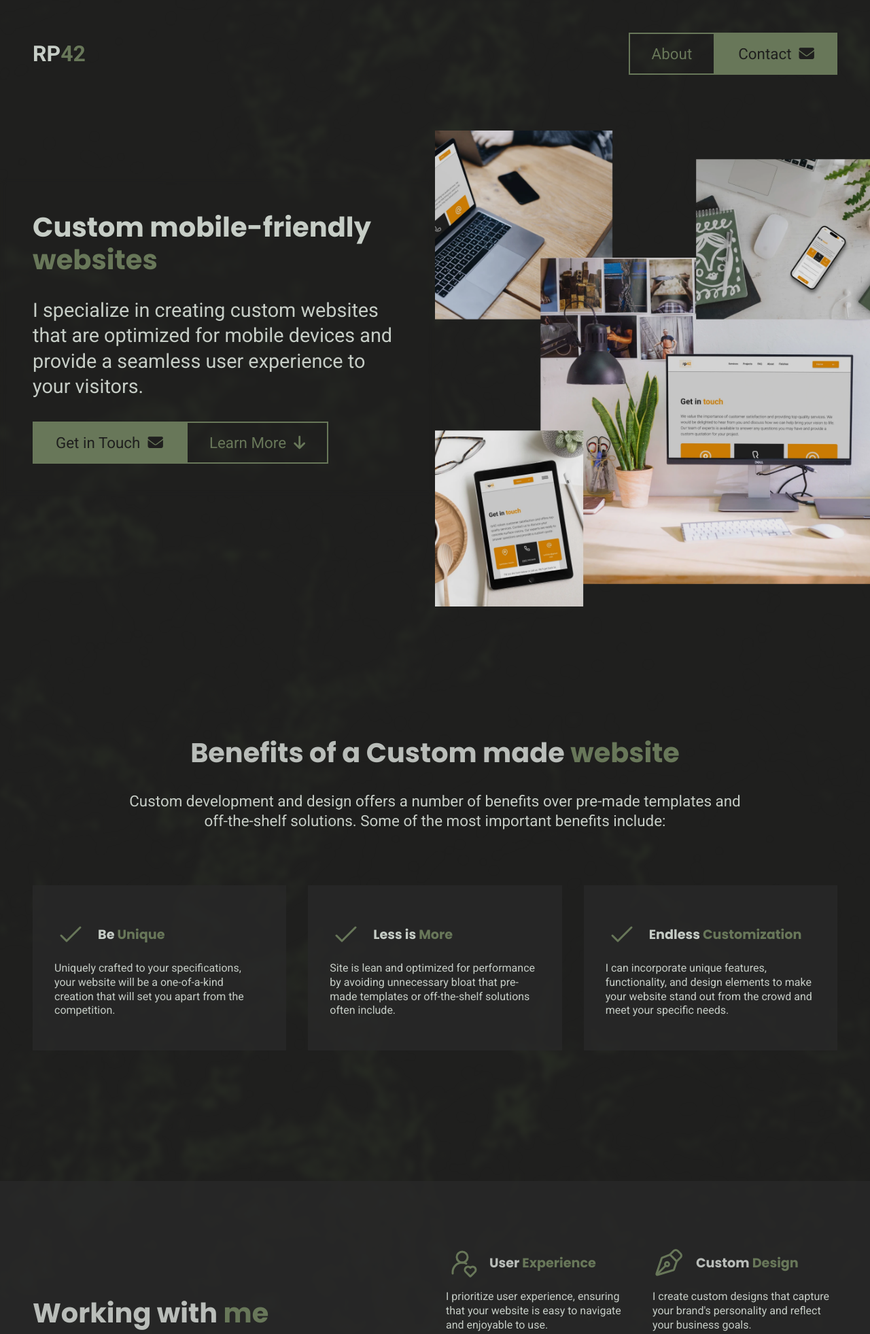
After one commit to rp42dev/django_project, a Django app: page /web-development/ in a window 1280 px wide. The commit adds this page. Shown: the top 1962 px of the page at 68% size. Run offline with Django 4.2, Linux system fonts and the light colour scheme.

Commit message:
change content

```diff
--- /dev/null
+++ b/home/templates/partials/services/featured-benefits.html
@@ -0,0 +1,57 @@
+{% load static %}
+
+<div id="benefits" class="spacer"></div>
+<section>
+  <div class="container">
+    <div class="flex__column px-2 px-md-2">
+      <h2 class="light text-center text-sm-left">Benefits of a Custom made <span class="primary">website</span></h2>
+
+      <p class=" col-12 col-xl-9 mx-auto text-center text-sm-left medium-text">
+        Custom development and design offers a number of benefits over pre-made templates and off-the-shelf solutions.
+        Some of the most important benefits include:
+        <div class="spacer-1"></div>
+      <div class="row tech flex__center stretch">
+
+        <div class="px-0 px-md-1 col-12 col-md-6 col-lg-4 stretch">
+          <div class="flex__column gap-1 px-2 py-3 bg-gray9 ">
+            <div class="row2 gap-1 icon-sm">
+              <img src="{% static 'icons/check.svg' %}" alt="Pen tool">
+              <h6 class="text-white my-auto">Be <span class="primary">Unique</span></h6>
+            </div>
+            <p class="text-white">
+              Uniquely crafted to your specifications, your website will be a one-of-a-kind creation
+              that will set you apart from the competition.
+            </p>
+          </div>
+        </div>
+
+        <div class="px-0 px-md-1 col-12 col-md-6 col-lg-4 stretch">
+          <div class="flex__column gap-1 px-2 py-3 bg-gray9 ">
+            <div class="row2 gap-1 icon-sm">
+              <img src="{% static 'icons\check.svg' %}" alt="user love">
+              <h6 class="text-white my-auto">Less is <span class="primary">More</span></h6>
+            </div>
+            <p class="text-white">
+              Site is lean and optimized for performance by avoiding unnecessary bloat that pre-made
+              templates or off-the-shelf solutions often include.
+            </p>
+          </div>
+        </div>
+
+        <div class="px-0 px-md-1 col-12 col-md-6 col-lg-4 stretch">
+          <div class="flex__column gap-1 px-2 py-3 bg-gray9 ">
+            <div class="row2 gap-1 icon-sm">
+              <img src="{% static 'icons\check.svg' %}" alt="Settings">
+              <h6 class="text-white my-auto">Endless <span class="primary">Customization</span></h6>
+            </div>
+            <p class="text-white">
+             I can incorporate unique features, functionality, and design elements to make your website
+             stand out from the crowd and meet your specific needs.
+            </p>
+          </div>
+        </div>
+
+      </div>
+    </div>
+  </div>
+</section>
--- /dev/null
+++ b/home/templates/services/web-development.html
@@ -0,0 +1,67 @@
+{% extends 'base.html' %}
+{% load static %}
+
+{% block meta %}
+<meta name="description"
+    content=" Looking for a website designer who can create a custom mobile-friendly website for you?
+    Look no further. With years of experience in website design and development,
+    I can help you build a stunning website that will be both beautiful and functional.">
+<meta name="title" content="I Will Create a Custom Mobile-Friendly Website for You">
+
+<meta property="og:title" content="I Will Create a Custom Mobile-Friendly Website for You">
+<meta property="og:description" content="Looking for a website designer who can create a custom mobile-friendly website for you?
+    Look no further. With years of experience in website design and development,
+    I can help you build a stunning website that will be both beautiful and functional.">
+
+<meta property="twitter:title" content="I Will Create a Custom Mobile-Friendly Website for You">
+<meta property="twitter:description" content="Looking for a website designer who can create a custom mobile-friendly website for you?
+    Look no further. With years of experience in website design and development,
+    I can help you build a stunning website that will be both beautiful and functional.">
+
+<meta property="og:image" content="{% static 'img/devices3.webp' %}">
+
+<meta property="og:url" content="https://www.rp42.cloud/web-development/">
+<meta property="og:site_name" content="RP 42">
+<meta property="og:type" content="website">
+<meta property="og:locale" content="en_IE">
+<meta property="og:locale:alternate" content="en_US">
+{% endblock %}
+
+{% block title %}
+RP 42
+{% endblock %}
+
+{% block js %}
+{% endblock %}
+
+{% block header %}
+<div class="spacer"></div>
+<section id="hero">
+    <article class="container split">
+        <div class="p-2 p-lg-3 split__content">
+            <h1 class="left header-text display-1 gray responsive_headline">Custom mobile-friendly <span
+                    class="primary">websites</span></h1>
+            </h1>
+            <p class="large-text right">
+                I specialize in creating custom websites that are optimized for mobile devices and provide a seamless user
+               experience to your visitors.
+            <div class="row">
+                <a href="{% url 'contact' %}" class="primary btn medium-text">Get in Touch &nbsp;<i
+                        class="fas fa-envelope ml-2"></i></a>
+                <a href="#benefits" class="primary btn-outline medium-text d-none d-xl-block">Learn More
+                    &nbsp;<i class="fas fa-arrow-down ml-2"></i></a>
+            </div>
+        </div>
+        <div class="split__img fade-right ">
+            <img id="my-plane" src="{% static 'img/devices3.webp' %}" alt="Hero Image">
+        </div>
+    </article>
+</section>
+{% endblock %}
+
+{% block content %}
+{% include 'partials/services/featured-benefits.html' %}
+{% include 'partials/featured/featured-how.html' %}
+{% include 'partials/featured/featured-contact.html' %}
+<div class="spacer"></div>
+{% endblock %}
--- a/home/urls.py
+++ b/home/urls.py
@@ -7,5 +7,7 @@ urlpatterns = [
     path('about/', views.about, name='about'),
     path('contact/', views.contact, name='contact'),
     path('responsive-design/', views.responsive_deign, name='responsive-design'),
-    path('fromladstodads/', views.fromladstodads, name='from-lads-to-dads')
+    path('fromladstodads/', views.fromladstodads, name='from-lads-to-dads'),
+    path('web-development/', views.web_development, name='web-development'),
+    path('web-transform/', views.web_transform, name='web-transform')
 ]
--- a/home/views.py
+++ b/home/views.py
@@ -55,3 +55,12 @@ def responsive_deign(request):
 
 def fromladstodads(request):
     return render(request, 'fromladstodads.html')
+
+
+#Services
+def web_development(request):
+    return render(request, 'services/web-development.html')
+
+
+def web_transform(request):
+    return render(request, 'services/web-transform.html')
```
Also changed, not shown: home/templates/partials/featured/featured-services.html (+8 -6 lines), home/templates/partials/services/featured-how.html (added, +65 -0 lines), home/templates/services/maintain.html (added, +37 -0 lines), home/templates/services/web-transform.html (added, +61 -0 lines).
